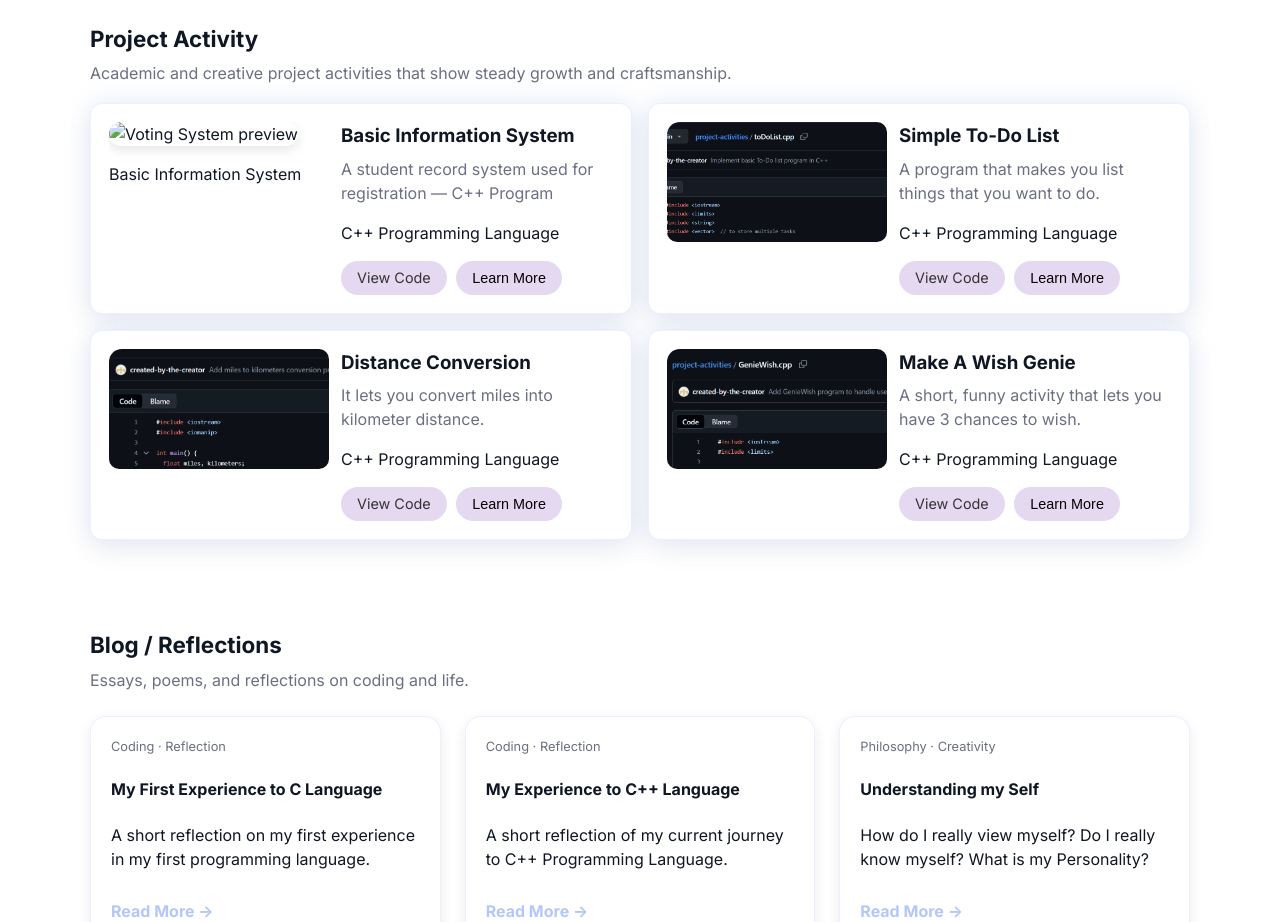
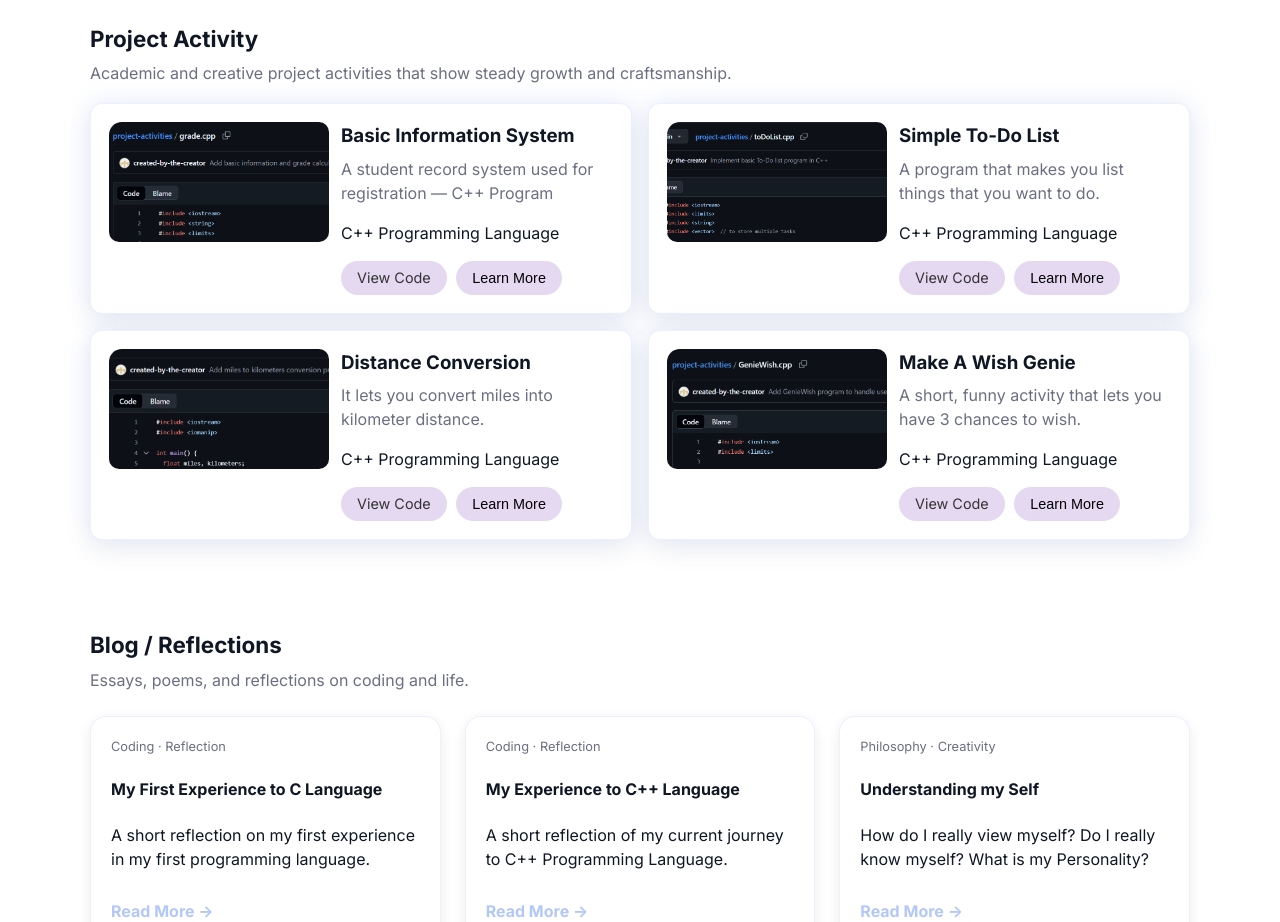
Before and after one commit to created-by-the-creator/web-portfolio, a plain HTML site: page index.html in a window 1280 px wide. Shown: the part 1260-2182 px from the top of the page. Drawn offline with Linux system fonts and the light colour scheme; the site is published under a folder, as on GitHub Pages, so addresses that start at the root find nothing.

Commit message:
Fix image source path in project card

```diff
--- a/index.html
+++ b/index.html
@@ -134,7 +134,7 @@
     <!-- Project Card 1 -->
     <article class="project-card card">
       <div class="proj-thumb" aria-hidden="true">
-        <img src="/public/grade.png" alt="Voting System preview" class="project-img">
+        <img src="public/grade.png" alt="Voting System preview" class="project-img">
         <rect width="100%" height="100%" rx="12" fill="#f7f7fb"></rect>
         <text x="20" y="38" font-size="20" fill="#6b6f82">Basic Information System</text>
       </div>
```
